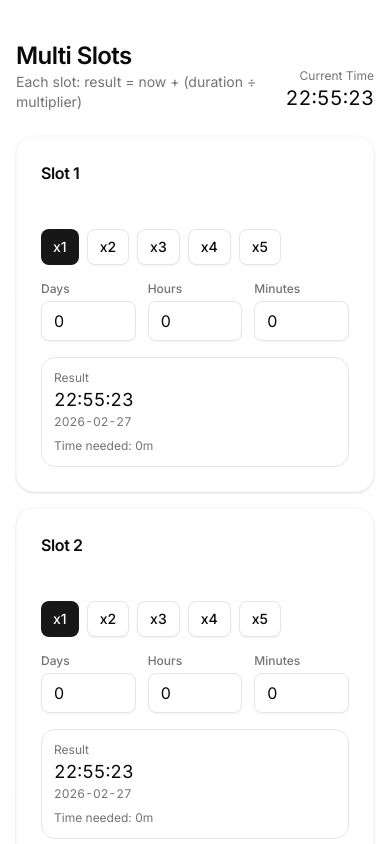
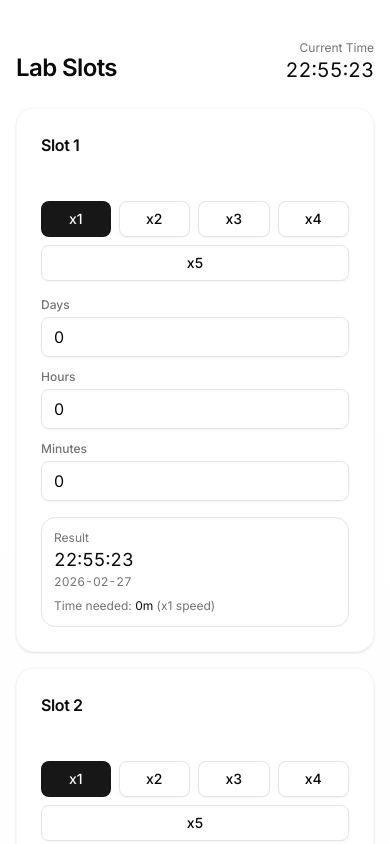
Before and after one commit to jiebinzhou98/time-calculator, a Next.js app: page /research in a window 390 px wide. Shown: the top 844 px of the page. Built offline with nearby package versions, Linux system fonts and the light colour scheme.

Commit message:
fix page display for mobile

```diff
--- a/app/daily/page.tsx
+++ b/app/daily/page.tsx
@@ -24,7 +24,7 @@ function formatDate(d: Date) {
   const y = d.getFullYear();
   const m = pad2(d.getMonth() + 1);
   const day = pad2(d.getDate());
-  return `${y} - ${m} - ${day}`;
+  return `${y}-${m}-${day}`;
 }
 
 export default function Home() {
@@ -127,10 +127,10 @@ export default function Home() {
             </CardHeader>
             <CardContent className="space-y-2">
               <div className="text-5xl md:text-6xl font-semibold tracking-tight tabular-nums font-mono">
-                {formatTime(result)}
+                {mounted ? formatTime(result): "--:--:--"}
               </div>
               <div className="text-sm text-muted-foreground tabular-nums">
-                {formatDate(result)}
+                {mounted ? formatDate(result): "---- -- --"}
               </div>
             </CardContent>
           </Card>
--- a/app/page.tsx
+++ b/app/page.tsx
@@ -41,7 +41,7 @@ export default function Home() {
                 5 slots with multipliers and results
               </p>
               <Button asChild className="w-full" variant="outline">
-                <Link href="/multi">Open</Link>
+                <Link href="/research">Open</Link>
               </Button>
             </CardContent>
           </Card>
--- a/app/research/page.tsx
+++ b/app/research/page.tsx
@@ -1,8 +1,8 @@
 "use client"
 
 import { useEffect, useMemo, useState } from "react"
-import {Card, CardContent, CardHeader, CardTitle} from "@/components/ui/card"
-import {Input} from "@/components/ui/input"
+import { Card, CardContent, CardHeader, CardTitle } from "@/components/ui/card"
+import { Input } from "@/components/ui/input"
 import { Button } from "@/components/ui/button"
 
 type Slot = {
@@ -12,7 +12,7 @@ type Slot = {
   minutes: string;
 }
 
-function pad2(n: number){
+function pad2(n: number) {
   return String(n).padStart(2, "0");
 }
 
@@ -47,9 +47,9 @@ function formatDuration(ms: number) {
 
   const parts: string[] = [];
 
-  if(days > 0) parts.push(`${days}d`);
-  if(hours > 0) parts.push(`${hours}h`);
-  if(minutes > 0 || parts.length === 0) parts.push(`${minutes}m`);
+  if (days > 0) parts.push(`${days}d`);
+  if (hours > 0) parts.push(`${hours}h`);
+  if (minutes > 0 || parts.length === 0) parts.push(`${minutes}m`);
 
   return parts.join(" ");
 }
@@ -58,7 +58,7 @@ export default function MultiPage() {
   const [mounted, setMounted] = useState(false);
   const [now, setNow] = useState<Date>(() => new Date());
   const [slots, setSlots] = useState<Slot[]>(
-    Array.from({length: 5}, () => ({
+    Array.from({ length: 5 }, () => ({
       multiplier: 1,
       days: "0",
       hours: "0",
@@ -77,17 +77,16 @@ export default function MultiPage() {
     return slots.map((slot) => new Date(now.getTime() + calcMs(slot)));
   }, [now, slots])
 
-  function updateSlot(i: number, patch: Partial<Slot>){
-    setSlots((prev) => prev.map((s, idx) => (idx === i ? {...s, ...patch} : s)))
+  function updateSlot(i: number, patch: Partial<Slot>) {
+    setSlots((prev) => prev.map((s, idx) => (idx === i ? { ...s, ...patch } : s)))
   }
 
-  return(
+  return (
     <main className="min-h-screen bg-linear-to-b from-background to-muted/30">
       <div className="mx-auto max-w-5xl px-4 py-10 md:px-8 space-y-6">
         <div className="flex items-end justify-between gap-4">
           <div>
-            <h1 className="text-2xl font-semibold tracking-tight">Multi Slots</h1>
-            <p className="text-sm text-muted-foreground">Each slot: result = now + (duration ÷ multiplier)</p>
+            <h1 className="text-2xl font-semibold tracking-tight">Lab Slots</h1>
           </div>
 
           <div className="text-right">
@@ -109,20 +108,20 @@ export default function MultiPage() {
 
               <CardContent className="space-y-4">
                 <div className="flex flex-wrap gap-2">
-                  {[1,2,3,4,5].map((x) => (
+                  {[1, 2, 3, 4, 5].map((x) => (
                     <Button
                       key={x}
                       type="button"
                       variant={slot.multiplier === x ? "default" : "outline"}
-                      className="h-9 px-3"
-                      onClick={() => updateSlot(i, {multiplier: x})}
+                      className="h-9 flex-1 min-w-[60px]"
+                      onClick={() => updateSlot(i, { multiplier: x })}
                     >
                       x{x}
                     </Button>
                   ))}
                 </div>
 
-                <div className="grid grid-cols-3 gap-3">
+                <div className="grid grid-cols-1 gap-3 sm:grid-cols-3">
                   <div className="space-y-1">
                     <div className="text-xs font-medium text-muted-foreground">Days</div>
                     <Input
@@ -130,7 +129,7 @@ export default function MultiPage() {
                       type="number"
                       min={0}
                       value={slot.days}
-                      onChange={(e) => updateSlot(i, {days: e.target.value})}
+                      onChange={(e) => updateSlot(i, { days: e.target.value })}
                     />
                   </div>
 
@@ -141,7 +140,7 @@ export default function MultiPage() {
                       type="number"
                       min={0}
                       value={slot.hours}
-                      onChange={(e) => updateSlot(i, {hours: e.target.value})}
+                      onChange={(e) => updateSlot(i, { hours: e.target.value })}
                     />
                   </div>
 
@@ -152,7 +151,7 @@ export default function MultiPage() {
                       type="number"
                       min={0}
                       value={slot.minutes}
-                      onChange={(e) => updateSlot(i, {minutes: e.target.value})}
+                      onChange={(e) => updateSlot(i, { minutes: e.target.value })}
                     />
                   </div>
                 </div>
@@ -167,7 +166,8 @@ export default function MultiPage() {
                   </div>
 
                   <div className="mt-2 text-xs text-muted-foreground">
-                    Time needed: {formatDuration(calcMs(slot))}
+                    Time needed: <span className="font-mono text-foreground">{formatDuration(calcMs(slot))}</span>{" "}
+                    <span className="text-muted-foreground">(x{slot.multiplier} speed)</span>
                   </div>
                 </div>
               </CardContent>
```
